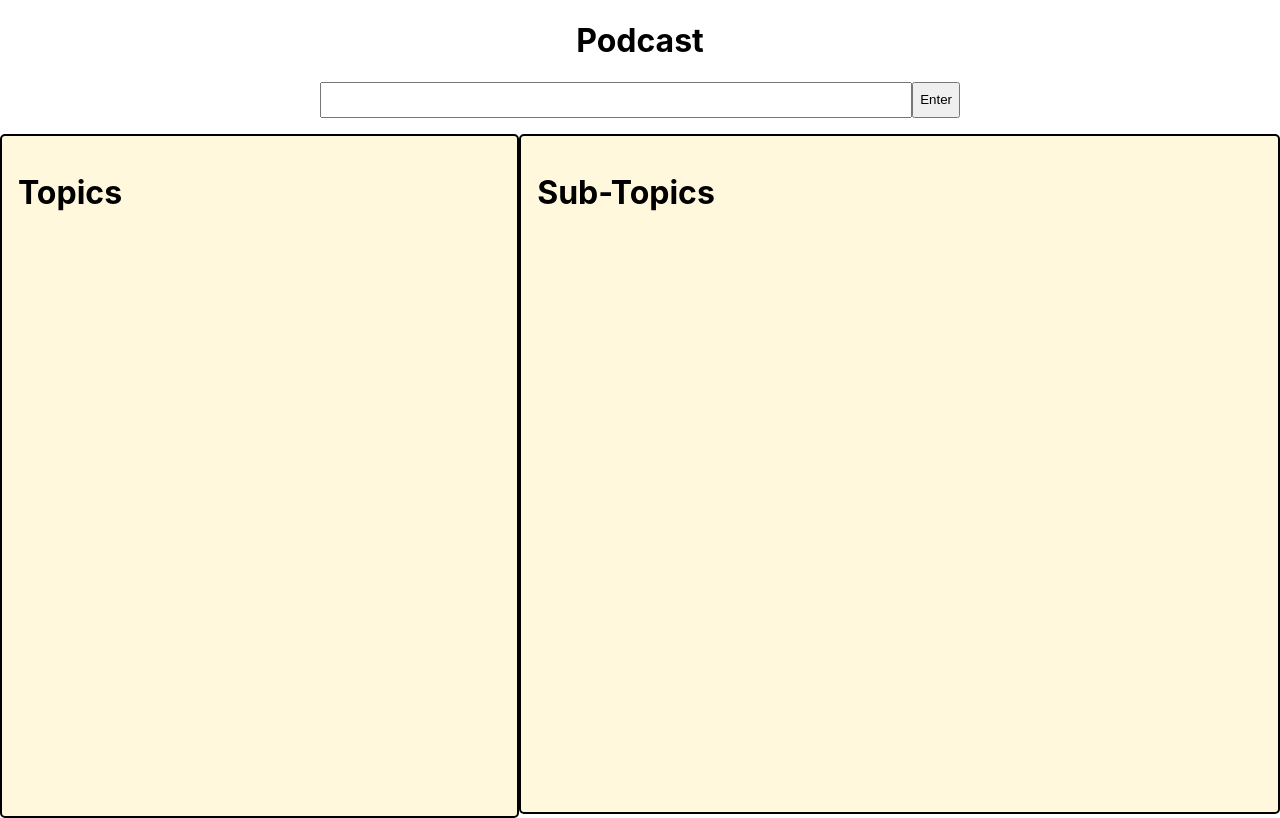
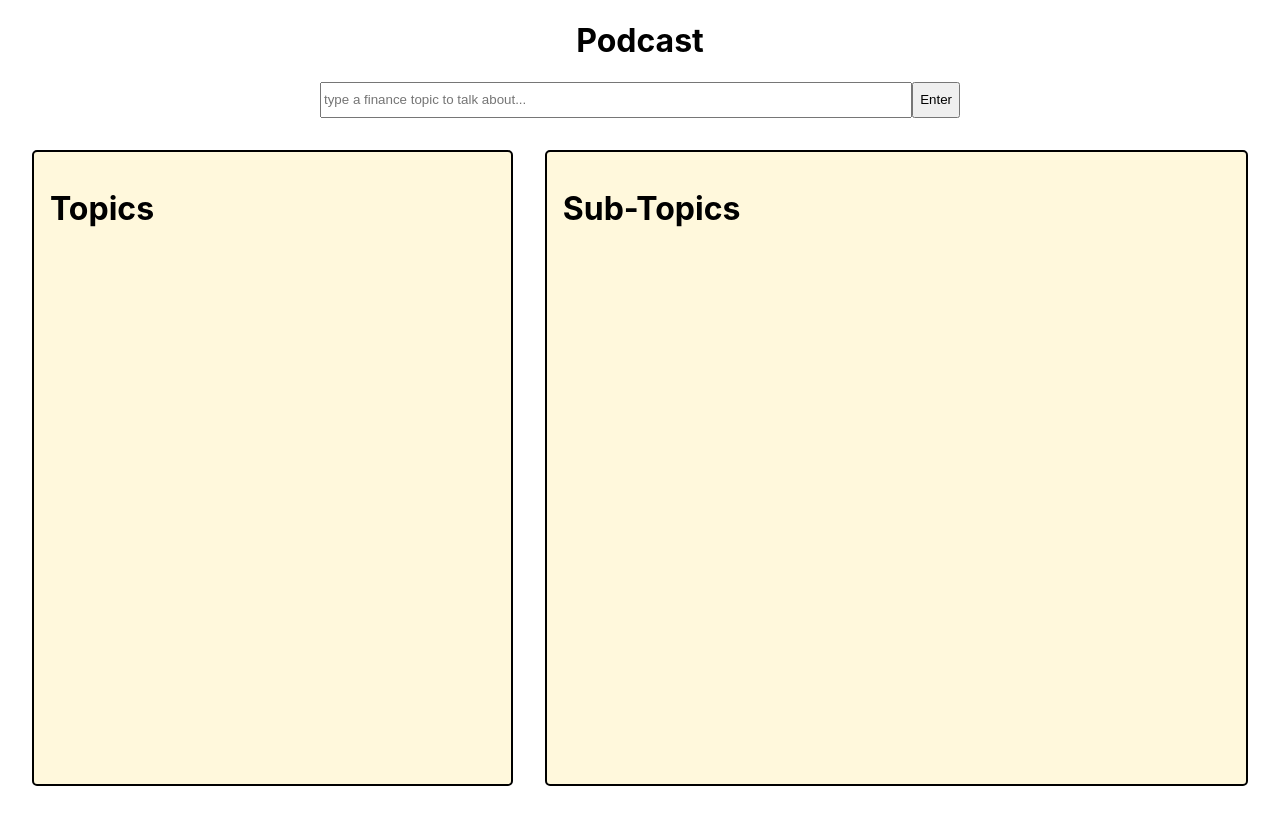
Before and after one commit to enriquesmith111/AI-Podcasts, a React (Create React App) app: page / in a window 1280 px wide. Built offline with nearby package versions, Linux system fonts and the light colour scheme.

Commit message:
sub-topic fix test

```diff
--- a/src/App.css
+++ b/src/App.css
@@ -34,7 +34,10 @@
 }
 
 .left-topics {
-  height: 81vh;
+  margin-top: 1rem;
+  margin-left: 2rem;
+  margin-right: 1rem;
+  height: 75vh;
   padding: 1rem;
   width: 40vw;
   gap: 2rem;
@@ -65,7 +68,11 @@ width: 100%;
 }
 
 .right-sub-topics {
+  margin-top: 1rem;
+  margin-left: 1rem;
+  margin-right: 2rem;
   width: 60vw;
+  height: 75vh;
   border-radius: 5px;
   border: 2px solid black;
   background-color: cornsilk;
--- a/src/App.js
+++ b/src/App.js
@@ -73,7 +73,16 @@ function App() {
       <div className='header'>
         <h1>Podcast</h1>
         <div className='header-input'>
-          <input value={value} onChange={(e) => setValue(e.target.value)}></input>
+          <input
+            value={value}
+            placeholder='type a finance topic to talk about...'
+            onChange={(e) => setValue(e.target.value)}
+            onKeyDown={(e) => {
+              if (e.key === 'Enter') {
+                handleCall()
+              }
+            }}
+          />
           <button onClick={handleCall}> Enter</button>
         </div>
       </div>
```
